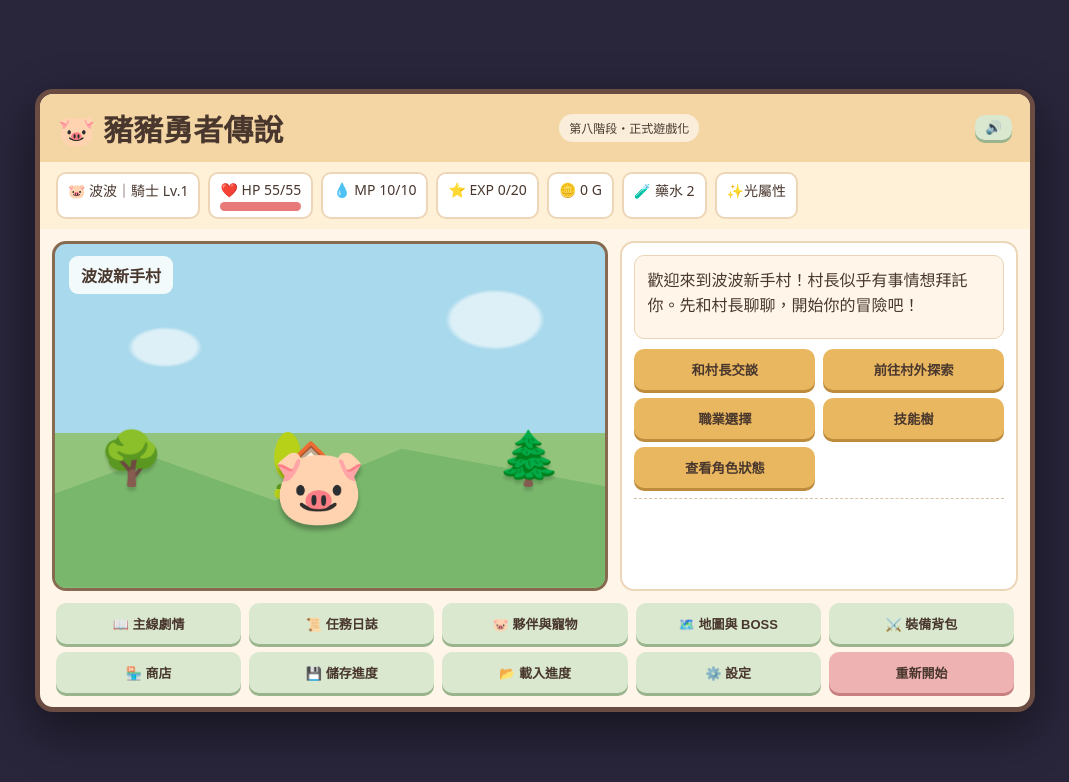
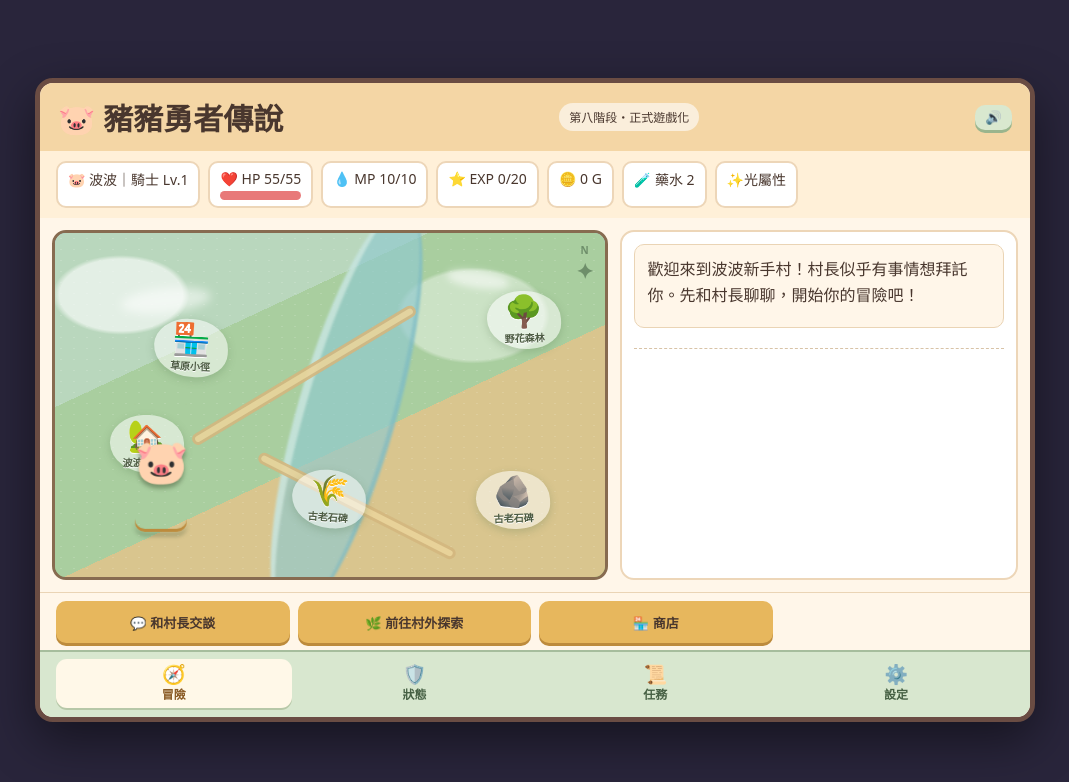
Before and after one commit to dmppmd132-glitch/pighero, a plain HTML site: page index.html in a window 1280 px wide. Shown: the whole page, without its empty margins (105-1174 px from the left). Drawn offline with Linux system fonts and the light colour scheme.

Commit message:
feat: add watercolor map and bottom tabs

```diff
--- a/index.html
+++ b/index.html
@@ -8,11 +8,30 @@
 <header><h1>🐷 豬豬勇者傳說</h1><span class="tag">第八階段・正式遊戲化</span><button id="muteBtn" class="secondary" onclick="g8mute()" aria-label="音效開關" style="padding:5px 10px">🔊</button></header>
 <div id="hud"></div>
 <main>
-<section id="scene"><div class="caption" id="location">波波新手村</div><div class="hill"></div><div class="tree a">🌳</div><div class="tree b">🌲</div><div class="village">🏡</div><div class="hero" id="hero">🐷</div></section>
+<section id="scene" class="map-scene" aria-label="水彩冒險地圖">
+<div class="caption" id="location">波波新手村</div>
+<div class="map-canvas" id="mapCanvas">
+  <div class="map-cloud cloud-a"></div><div class="map-cloud cloud-b"></div>
+  <div class="map-river"></div><div class="map-path path-a"></div><div class="map-path path-b"></div>
+  <button class="map-node village-node" onclick="mapTalk('mayor')" aria-label="和村長交談"><span class="node-art">🏡</span><span class="node-label">村長家</span></button>
+  <button class="map-node shop-node" onclick="mapTalk('shop')" aria-label="前往商店"><span class="node-art">🏪</span><span class="node-label">雜貨店</span></button>
+  <button class="map-node forest-node" onclick="mapMove(2)" aria-label="前往野花森林"><span class="node-art">🌳</span><span class="node-label">野花森林</span></button>
+  <button class="map-node field-node" onclick="mapMove(1)" aria-label="前往草原小徑"><span class="node-art">🌾</span><span class="node-label">草原小徑</span></button>
+  <button class="map-node stone-node" onclick="mapMove(3)" aria-label="前往古老石碑"><span class="node-art">🪨</span><span class="node-label">古老石碑</span></button>
+  <button class="map-player hero" id="hero" onclick="mapTalk('player')" aria-label="波波目前位置">🐷</button>
+  <div class="map-compass" aria-hidden="true">N<br><span>✦</span></div>
+</div>
+</section>
 <section class="panel"><div id="message">歡迎來到波波新手村！村長似乎有事情想拜託你。先和村長聊聊，開始你的冒險吧！</div>
 <div id="actions" class="actions"></div><div id="log"></div></section>
 </main>
-<footer aria-label="冒險工具列"><button class="secondary" onclick="storyLog()">📖 主線劇情</button><button class="secondary" onclick="questLog()">📜 任務日誌</button><button class="secondary" onclick="teamMenu()">🐷 夥伴與寵物</button><button class="secondary" onclick="areaMenu()">🗺️ 地圖與 BOSS</button><button class="secondary" onclick="equipMenu()">⚔️ 裝備背包</button><button class="secondary" onclick="shopMenu()">🏪 商店</button><button class="secondary" onclick="saveGame()">💾 儲存進度</button><button class="secondary" onclick="loadGame()">📂 載入進度</button><button class="secondary" onclick="g8Settings()">⚙️ 設定</button><button class="danger" onclick="resetGame()">重新開始</button></footer>
+<section id="tabPanel" class="tab-panel" aria-label="功能分頁內容"></section>
+<footer id="tabbar" class="tabbar" aria-label="主要分頁導覽">
+  <button class="tab-button active" data-tab="adventure" onclick="switchTab('adventure')"><span>🧭</span>冒險</button>
+  <button class="tab-button" data-tab="status" onclick="switchTab('status')"><span>🛡️</span>狀態</button>
+  <button class="tab-button" data-tab="quests" onclick="switchTab('quests')"><span>📜</span>任務</button>
+  <button class="tab-button" data-tab="settings" onclick="switchTab('settings')"><span>⚙️</span>設定</button>
+</footer>
 </div>
 
 <script src="js/game-core.js"></script>
@@ -24,4 +43,5 @@
 <script src="js/state.js"></script>
 <script src="js/platform.js"></script>
 <script src="js/ui-panels.js"></script>
+<script src="js/navigation.js"></script>
 <script src="js/bootstrap.js"></script></html>
--- a/js/bootstrap.js
+++ b/js/bootstrap.js
@@ -1,10 +1,5 @@
 /* ===== 啟動入口 ===== */
 // 所有資料、函式與全域狀態載入完成後才初始化畫面，避免模組順序造成未定義錯誤。
 hud();
-buttons([
-  ["和村長交談", talk],
-  ["前往村外探索", explore],
-  ["職業選擇", jobMenu],
-  ["技能樹", skillMenu],
-  ["查看角色狀態", showStatus]
-]);
+if(typeof refreshMap==="function")refreshMap();
+if(typeof switchTab==="function")switchTab("adventure");
--- /dev/null
+++ b/js/navigation.js
@@ -0,0 +1,62 @@
+/* ===== 分頁導覽與水彩地圖 ===== */
+const TAB_ITEMS={
+  adventure:[
+    ["💬 和村長交談",()=>mapTalk("mayor")],
+    ["🌿 前往村外探索",()=>mapMove(1)],
+    ["🏪 商店",()=>mapTalk("shop")]
+  ],
+  status:[
+    ["📜 角色狀態／裝備背包",showStatus],
+    ["🛡️ 職業選擇",jobMenu],
+    ["✨ 技能樹",skillMenu],
+    ["🐷 夥伴與寵物",teamMenu]
+  ],
+  quests:[
+    ["📖 主線劇情",storyLog],
+    ["📜 任務日誌",questLog],
+    ["🗺️ 地圖與 BOSS",areaMenu]
+  ],
+  settings:[
+    ["💾 儲存進度",saveGame],
+    ["📂 載入進度",loadGame],
+    ["⚙️ 設定",g8Settings]
+  ]
+};
+function switchTab(name){
+  const items=TAB_ITEMS[name]||TAB_ITEMS.adventure;
+  document.querySelectorAll(".tab-button").forEach(b=>b.classList.toggle("active",b.dataset.tab===name));
+  const panel=$("tabPanel");
+  if(!panel)return;
+  panel.dataset.tab=name;
+  panel.innerHTML="";
+  items.forEach(([label,fn])=>{
+    const b=document.createElement("button");
+    b.className="tab-action"; b.type="button"; b.textContent=label; b.onclick=fn; panel.appendChild(b);
+  });
+}
+function mapTalk(kind){
+  if(inBattle)return;
+  if(kind==="mayor"){p.loc=0;updateMapPlayer(0);townMenu();return}
+  if(kind==="shop"){p.loc=0;updateMapPlayer(0);shopMenu();return}
+  say("波波在地圖上眨了眨眼。點選地點就能前往探索，或從下方分頁查看冒險功能。");
+}
+function mapMove(index){
+  if(inBattle)return;
+  ensureEq();
+  const a=p.area||0, point=REG[a]&&REG[a].L[index];
+  if(!point||point[1]==="hidden"&&!p.w.hid[a]){say("這條路目前還沒有通往那裡。 ");return}
+  goLoc(index);
+  updateMapPlayer(index);
+}
+function updateMapPlayer(index){
+  const player=$("hero"); if(!player)return;
+  player.dataset.loc=String(index);
+  player.classList.remove("at-village","at-field","at-forest","at-stone");
+  player.classList.add(["at-village","at-field","at-forest","at-stone"][index]||"at-field");
+}
+function refreshMap(){
+  const a=p&&p.area||0, reg=typeof REG!=="undefined"?REG[a]:null;
+  const labels=["村長家","草原小徑","野花森林","古老石碑"];
+  document.querySelectorAll(".node-label").forEach((el,i)=>{if(reg&&reg.L[i])el.textContent=reg.L[i][0]||labels[i]});
+  updateMapPlayer(p&&p.loc||0);
+}
--- a/styles.css
+++ b/styles.css
@@ -182,3 +182,36 @@ button{touch-action:manipulation;-webkit-tap-highlight-color:transparent}button:
 @media (min-width: 701px) {
   footer { display: grid; grid-template-columns: repeat(5, minmax(0, 1fr)); }
 }
+
+/* ===== 水彩地圖與底部分頁 ===== */
+.map-scene { background: #c7dfbd; padding: 0; }
+.map-canvas { position: absolute; inset: 0; overflow: hidden; background:
+  radial-gradient(ellipse at 12% 18%, #fff9 0 9%, transparent 10%),
+  radial-gradient(ellipse at 76% 24%, #fff6 0 12%, transparent 13%),
+  linear-gradient(155deg, #b9d7bd 0 29%, #a9ce9f 29% 58%, #d9c58e 58% 100%); }
+.map-canvas:after { content:""; position:absolute; inset:0; pointer-events:none; opacity:.3; background-image:radial-gradient(#fff 1px,transparent 1px); background-size:13px 11px; mix-blend-mode:soft-light; }
+.map-cloud { position:absolute; width:90px; height:25px; border-radius:50%; background:#fff8; filter:blur(5px); z-index:1; }
+.cloud-a { left:12%; top:16%; transform:rotate(-6deg); }.cloud-b { right:15%; top:10%; transform:scale(.7) rotate(8deg); }
+.map-river { position:absolute; z-index:1; left:44%; top:-10%; width:18%; height:125%; background:#91c9d0aa; border-left:8px solid #d8eee4aa; border-right:5px solid #76b7c288; transform:rotate(16deg); border-radius:50%; filter:blur(1px); }
+.map-path { position:absolute; z-index:2; height:12px; background:#ead49b; border:3px solid #c9aa72aa; border-radius:99px; transform-origin:left center; opacity:.9; }
+.path-a { width:47%; left:25%; top:59%; transform:rotate(-31deg); }.path-b { width:40%; left:37%; top:63%; transform:rotate(27deg); }
+.map-node { position:absolute; z-index:5; display:grid; place-items:center; gap:0; width:74px; min-height:58px; padding:3px; border:0; background:#fff8; border-radius:48% 52% 44% 56%; box-shadow:0 3px 9px #52734a44; color:#4c5b42; font-weight:800; text-shadow:0 1px #fff; transform:rotate(-2deg); }
+.map-node:hover { transform:rotate(2deg) scale(1.06); filter:saturate(1.1); }.node-art { font-size:31px; line-height:1; }.node-label { font-size:10px; white-space:nowrap; }
+.village-node { left:10%; top:53%; }.shop-node { left:18%; top:25%; transform:rotate(3deg); }.forest-node { right:8%; top:17%; }.field-node { left:43%; top:69%; transform:rotate(4deg); }.stone-node { right:10%; bottom:14%; }
+.map-player { position:absolute; z-index:7; width:52px; min-height:52px; padding:0; border:0; background:transparent; font-size:43px; line-height:1; filter:drop-shadow(0 4px 2px #40533377); transition:left .35s ease,top .35s ease; animation:mapbob 1.7s ease-in-out infinite; }
+.map-player.at-village { left:19%; top:47%; }.map-player.at-field { left:49%; top:62%; }.map-player.at-forest { left:69%; top:29%; }.map-player.at-stone { left:73%; top:69%; }
+@keyframes mapbob { 50% { transform:translateY(-5px) rotate(-3deg); } }
+.map-compass { position:absolute; z-index:6; right:12px; top:10px; color:#5b7959; text-align:center; font-size:10px; font-weight:900; opacity:.75; }.map-compass span { font-size:21px; }
+.tab-panel { display:grid; grid-template-columns:repeat(4,minmax(0,1fr)); gap:8px; padding:8px 16px 7px; background:#fff6e9; border-top:1px solid #ead4b5; }
+.tab-action { min-height:42px; background:#e7b75d; box-shadow:0 3px 0 #bd8b3c; font-size:13px; }
+.tabbar { display:grid; grid-template-columns:repeat(4,1fr); gap:5px; padding:7px 16px max(9px,env(safe-area-inset-bottom)); background:#d8e7cf; border-top:2px solid #a6bd9d; }
+.tab-button { min-height:49px; padding:5px 3px; background:transparent; color:#466044; box-shadow:none; border-radius:11px; font-size:12px; }.tab-button span { display:block; font-size:19px; line-height:1.1; }.tab-button.active { background:#fff8e8; color:#8b5c26; box-shadow:0 2px 0 #b7c8a8; }
+@media (max-width:700px) {
+  .map-scene { height:clamp(245px,64vw,300px)!important; }
+  .map-node { width:66px; min-height:52px; }.node-art{font-size:27px}.node-label{font-size:9px}
+  .map-player { font-size:37px; width:45px; min-height:45px; }
+  .tab-panel { grid-template-columns:repeat(2,minmax(0,1fr)); padding:8px 10px; gap:7px; }
+  .tab-action { min-height:43px; font-size:12px; padding:7px 4px; }
+  .tabbar { padding-left:10px; padding-right:10px; }
+}
+@media (prefers-reduced-motion:reduce) { .map-player { animation:none; transition:none; } }
--- a/sw.js
+++ b/sw.js
@@ -1,6 +1,6 @@
 // 更新遊戲時，請把版本號 v1 改成 v2、v3……，玩家才會拿到新版
-const CACHE = "pig-hero-v5";
-const ASSETS = ["./", "./index.html", "./styles.css", "./js/compat.js", "./js/game-core.js", "./js/equipment.js", "./js/battle.js", "./js/party.js", "./js/world.js", "./js/story.js", "./js/state.js", "./js/platform.js", "./js/ui-panels.js", "./js/bootstrap.js", "./manifest.webmanifest", "./icon-192.png", "./icon-512.png", "./icon-512-maskable.png"];
+const CACHE = "pig-hero-v6";
+const ASSETS = ["./", "./index.html", "./styles.css", "./js/compat.js", "./js/game-core.js", "./js/equipment.js", "./js/battle.js", "./js/party.js", "./js/world.js", "./js/story.js", "./js/state.js", "./js/platform.js", "./js/ui-panels.js", "./js/navigation.js", "./js/bootstrap.js", "./manifest.webmanifest", "./icon-192.png", "./icon-512.png", "./icon-512-maskable.png"];
 
 self.addEventListener("install", e => {
   e.waitUntil(caches.open(CACHE).then(c => c.addAll(ASSETS)));
```
Also changed, not shown: 2 other files.
